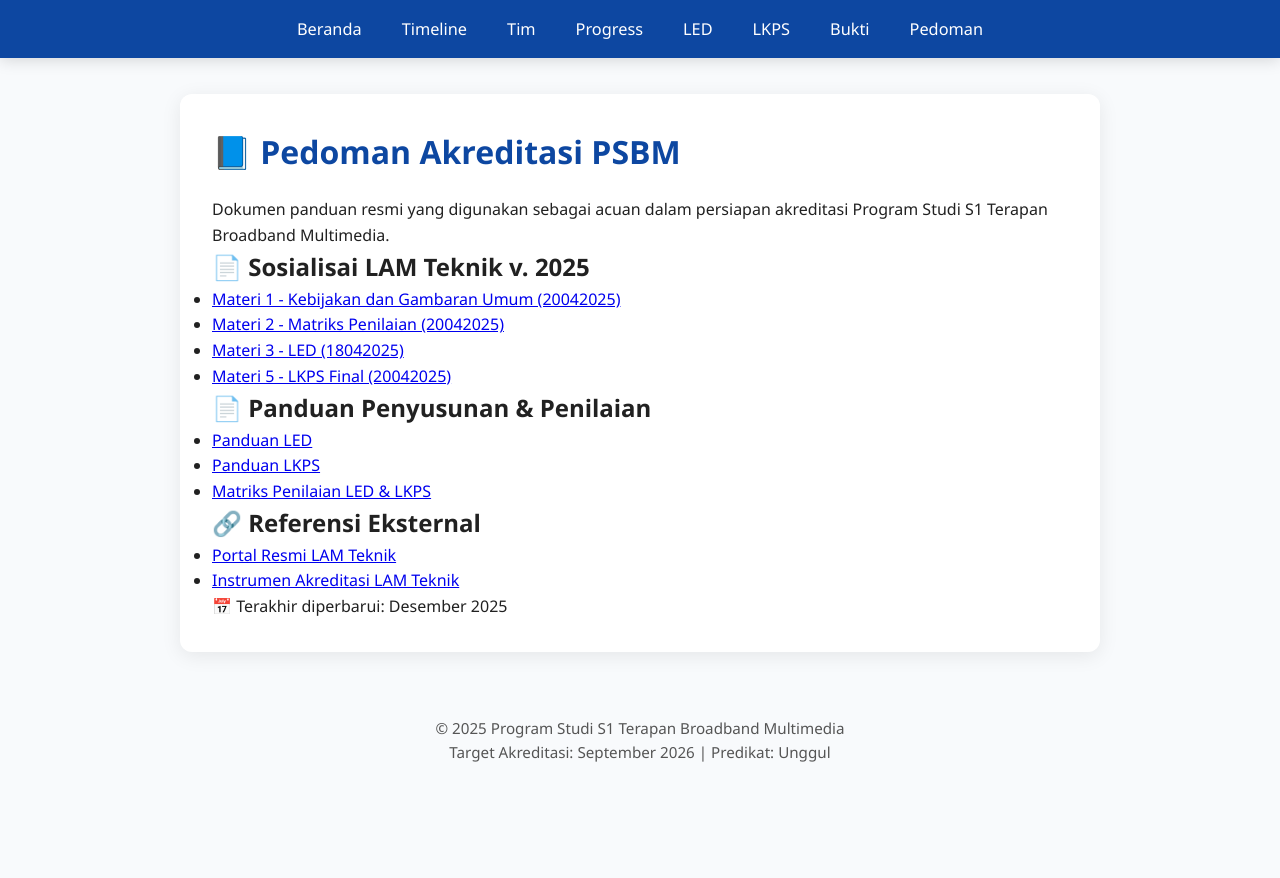
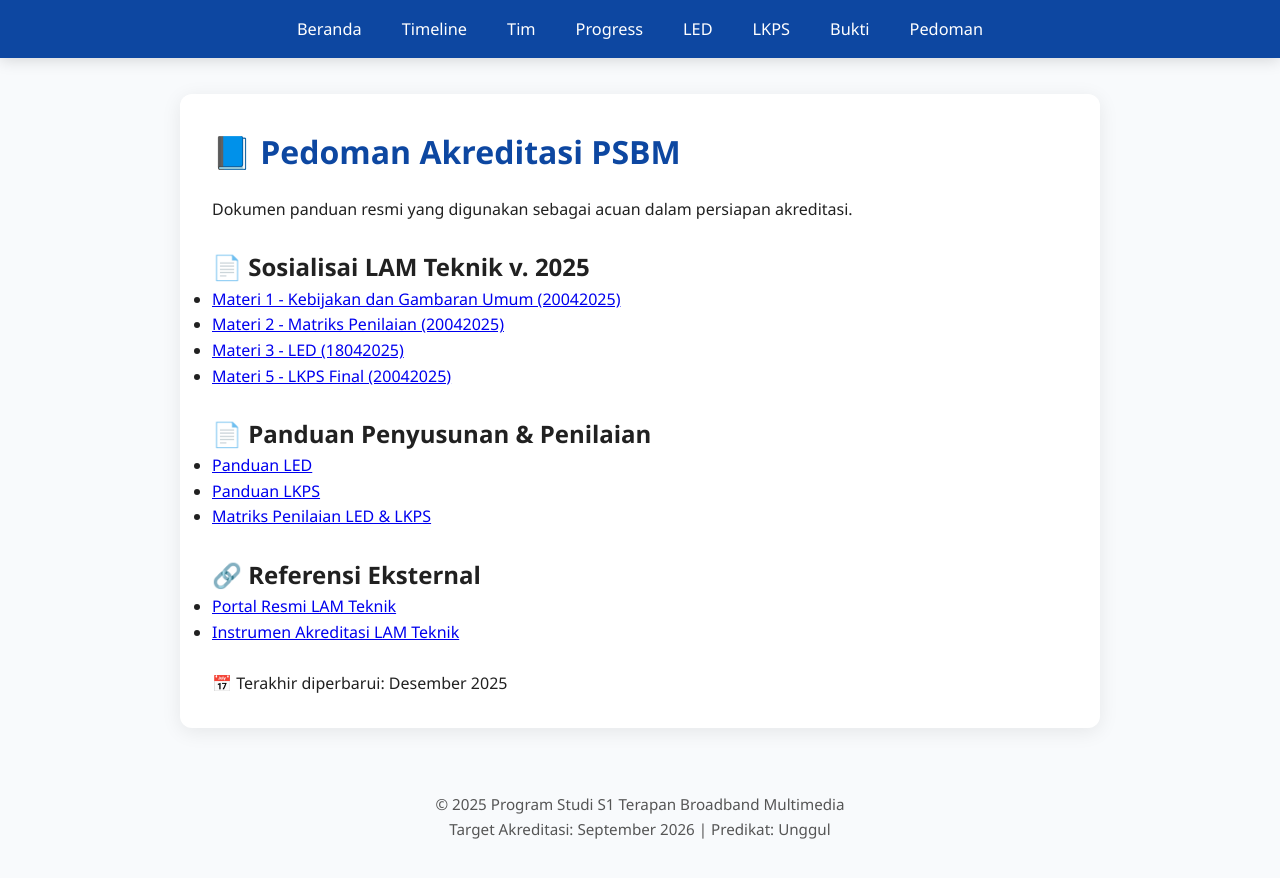
Before and after one commit to portal-psbm/aksibm-26, a Jekyll site: the page built from pedoman.md, in a window 1280 px wide. Shown: the top 878 px of the page. Built offline with Jekyll 4.4.1, drawn with Linux system fonts in a browser that asks for light colours.

Commit message:
Update progress, lkps, pedoman

```diff
--- a/pedoman.md
+++ b/pedoman.md
@@ -6,21 +6,21 @@ permalink: /pedoman/
 
 # 📘 Pedoman Akreditasi PSBM
 
-Dokumen panduan resmi yang digunakan sebagai acuan dalam persiapan akreditasi Program Studi S1 Terapan Broadband Multimedia.
+Dokumen panduan resmi yang digunakan sebagai acuan dalam persiapan akreditasi. <br><br>
 
 ## 📄 Sosialisai LAM Teknik v. 2025
    - [Materi 1 - Kebijakan dan Gambaran Umum (20042025)](/aksibm-26/assets/pedoman/kebijakan_dan_gambaran_umum.pdf)
    - [Materi 2 - Matriks Penilaian (20042025)](/aksibm-26/assets/pedoman/matriks_penilaian.pdf)
    - [Materi 3 - LED (18042025)](/aksibm-26/assets/pedoman/led.pdf)
-   - [Materi 5 - LKPS Final (20042025)](/aksibm-26/assets/pedoman/lkps.pdf)
+   - [Materi 5 - LKPS Final (20042025)](/aksibm-26/assets/pedoman/lkps.pdf) <br><br>
 
 ## 📄 Panduan Penyusunan & Penilaian
    - [Panduan LED](/aksibm-26/assets/pedoman/panduan_penyusunan_led_2025.pdf)
    - [Panduan LKPS](/aksibm-26/assets/pedoman/panduan_penyusunan_lkps_2025.pdf)
-   - [Matriks Penilaian LED & LKPS](/aksibm-26/assets/pedoman/pedoman_matrik_penilaian_2025.pdf)
+   - [Matriks Penilaian LED & LKPS](/aksibm-26/assets/pedoman/pedoman_matrik_penilaian_2025.pdf) <br><br>
 
 ## 🔗 Referensi Eksternal
    - [Portal Resmi LAM Teknik](https://lamteknik.or.id)
-   - [Instrumen Akreditasi LAM Teknik](https://lamteknik.or.id/akreditasi/instrumen-akreditasi)
+   - [Instrumen Akreditasi LAM Teknik](https://lamteknik.or.id/akreditasi/instrumen-akreditasi) <br><br>
 
 > 📅 Terakhir diperbarui: Desember 2025
```
Also changed, not shown: lkps.md (+2 -2 lines), progress.md (+3 -3 lines).
